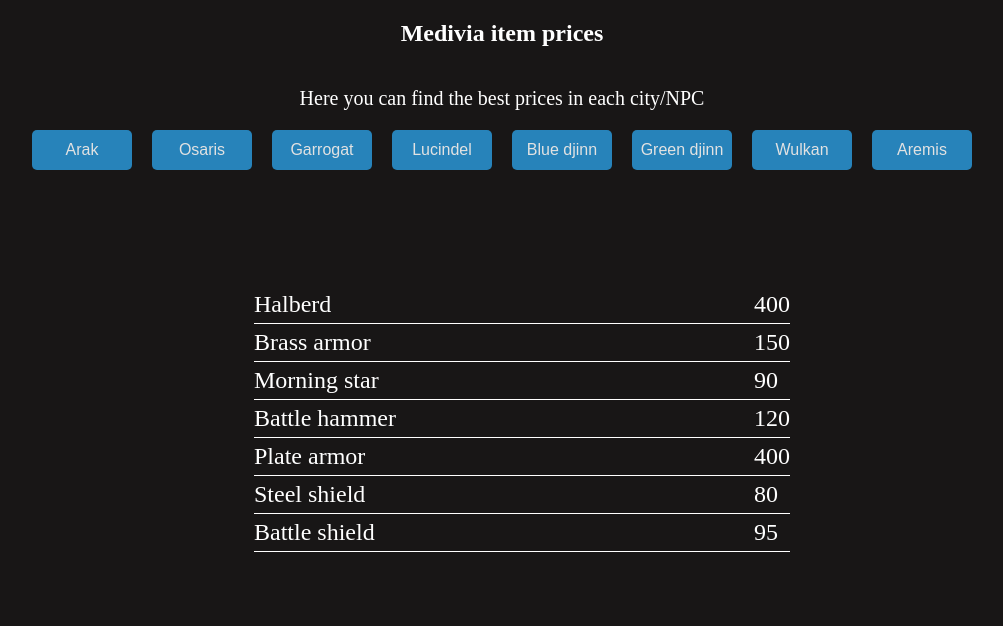
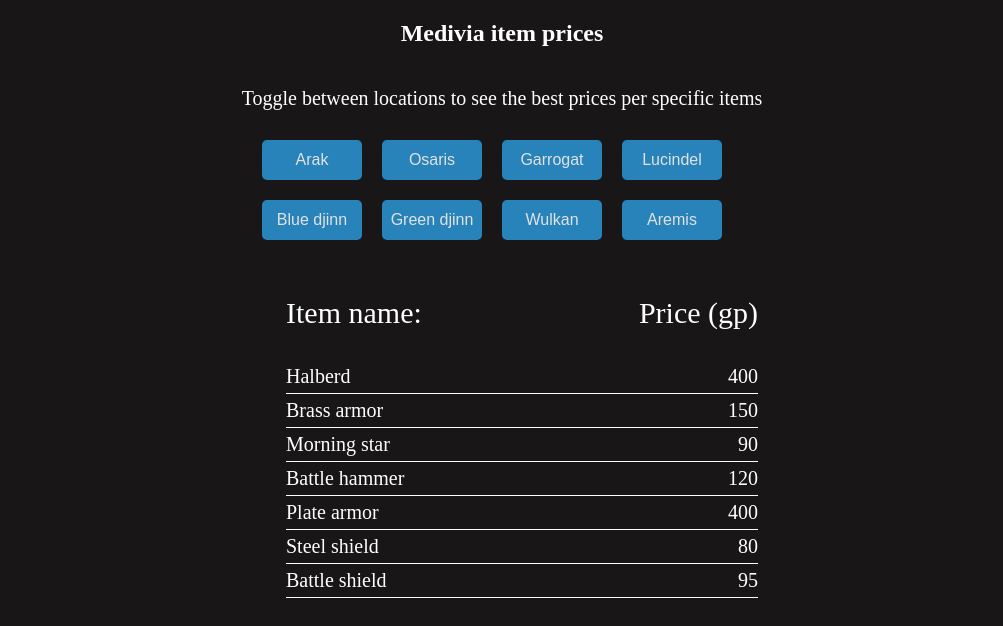
Before and after one commit to ThomasSonnerstam/medivia-prices, a Next.js app: page / in a window 1280 px wide. Shown: the top 626 px of the page, without its empty margins (138-1141 px from the left). Built offline with nearby package versions, Linux system fonts and the light colour scheme.

Commit message:
Changed some styling

```diff
--- a/components/Button.js
+++ b/components/Button.js
@@ -1,6 +1,6 @@
 const Button = ({city, handleClick}) => {
   return (
-  <button onClick={handleClick} style={{ borderRadius: "5px", border: "none", cursor: "pointer", margin: "0 10px", width: "100px", height: "40px"}}>{city}</button>
+  <button onClick={handleClick} style={{ borderRadius: "5px", border: "none", cursor: "pointer", margin: "10px", width: "100px", height: "40px"}}>{city}</button>
   )
 }
 
--- a/components/Item.js
+++ b/components/Item.js
@@ -1,8 +1,8 @@
 const Item = ({item, item2}) => {
   return (
     <>
-      <li style={{ color: "white", width: "250px", margin: "5px 0", fontSize: "24px"}}>{item}</li>
-      <li style={{ color: "white", margin: "5px 0", fontSize: "24px" }}>{item2}</li>
+      <li style={{ color: "white", width: "250px", margin: "5px 0", fontSize: "20px"}}>{item}</li>
+      <li style={{ color: "white", margin: "5px 0", fontSize: "20px" }}>{item2}</li>
     </>
   )
 }
--- a/pages/index.js
+++ b/pages/index.js
@@ -4,7 +4,6 @@
 
 const App = () => {
 
-  const [city, setCity] = useState("arak");
   const [selected, setSelected] = useState("arak");
 
   const location =
@@ -148,8 +147,8 @@
       flexDirection: "column",
     }}>
       <h1 style={{ color: "white" }}>Medivia item prices</h1>
-      <p style={{ fontSize: "20px", color: "white" }}>Here you can find the best prices in each city/NPC</p>
-      <div style={{ marginBottom: "100px", display: "flex", justifyContent: "space-evenly"}}>
+      <p style={{ fontSize: "20px", color: "white" }}>Toggle between locations to see the best prices per specific items</p>
+      <div style={{ display: "flex", flexWrap: "wrap", width: "500px" }}>
         <Button handleClick={() => { setSelected("arak") }} city="Arak" />
         <Button handleClick={() => { setSelected("osaris") }} city="Osaris" />
         <Button handleClick={() => { setSelected("garrogat") }} city="Garrogat" />
@@ -160,11 +159,15 @@
         <Button handleClick={() => { setSelected("aremis") }} city="Aremis" />
       </div>
 
-      <ul style={{ listStyle: "none"}}>
+      <ul style={{ listStyle: "none", width: "40vw" }}>
+        <div style={{ display: "flex", justifyContent: "space-between"}}>
+          <p>Item name:</p>
+          <p>Price (gp)</p>
+        </div>
       {selected == "arak" && location.arak.map((item, i) => {
         return (
           <Fragment key={i}>
-            <div style={{ display: "flex" }} >
+            <div style={{ display: "flex", justifyContent: "space-between" }} >
               <Item item={item.name} />
               <Item item2={item.price} />
             </div>
@@ -176,7 +179,7 @@
       {selected == "osaris" && location.osaris.map((item, i) => {
         return (
           <Fragment key={i}>
-            <div style={{ display: "flex" }} >
+            <div style={{ display: "flex", justifyContent: "space-between" }} >
               <Item item={item.name} />
               <Item item2={item.price} />
             </div>
@@ -188,7 +191,7 @@
       {selected == "garrogat" && location.garrogat.map((item, i) => {
         return (
           <Fragment key={i}>
-            <div style={{ display: "flex" }} >
+            <div style={{ display: "flex", justifyContent: "space-between" }} >
               <Item item={item.name} />
               <Item item2={item.price} />
             </div>
@@ -200,7 +203,7 @@
       {selected == "lucindel" && location.lucindel.map((item, i) => {
         return (
           <Fragment key={i}>
-            <div style={{ display: "flex" }} >
+            <div style={{ display: "flex", justifyContent: "space-between" }} >
               <Item item={item.name} />
               <Item item2={item.price} />
             </div>
@@ -212,7 +215,7 @@
       {selected == "bluedjinn" && location.bluedjinn.map((item, i) => {
         return (
           <Fragment key={i}>
-            <div style={{ display: "flex" }} >
+            <div style={{ display: "flex", justifyContent: "space-between" }} >
               <Item item={item.name} />
               <Item item2={item.price} />
             </div>
@@ -224,7 +227,7 @@
       {selected == "greendjinn" && location.greendjinn.map((item, i) => {
         return (
           <Fragment key={i}>
-            <div style={{ display: "flex" }} >
+            <div style={{ display: "flex", justifyContent: "space-between" }} >
               <Item item={item.name} />
               <Item item2={item.price} />
             </div>
@@ -236,7 +239,7 @@
       {selected == "wulkan" && location.wulkan.map((item, i) => {
         return (
           <Fragment key={i}>
-            <div style={{ display: "flex" }} >
+            <div style={{ display: "flex", justifyContent: "space-between" }} >
               <Item item={item.name} />
               <Item item2={item.price} />
             </div>
@@ -248,7 +251,7 @@
       {selected == "aremis" && location.aremis.map((item, i) => {
         return (
           <Fragment key={i}>
-            <div style={{ display: "flex" }} >
+            <div style={{ display: "flex", justifyContent: "space-between" }} >
               <Item item={item.name} />
               <Item item2={item.price} />
             </div>
--- a/styles.css
+++ b/styles.css
@@ -12,9 +12,9 @@
   overflow-x: hidden;
 }
 
-p,
-li {
-  color: "white";
+p {
+  color: white;
+  font-size: 30px;
 }
 
 button {
```
